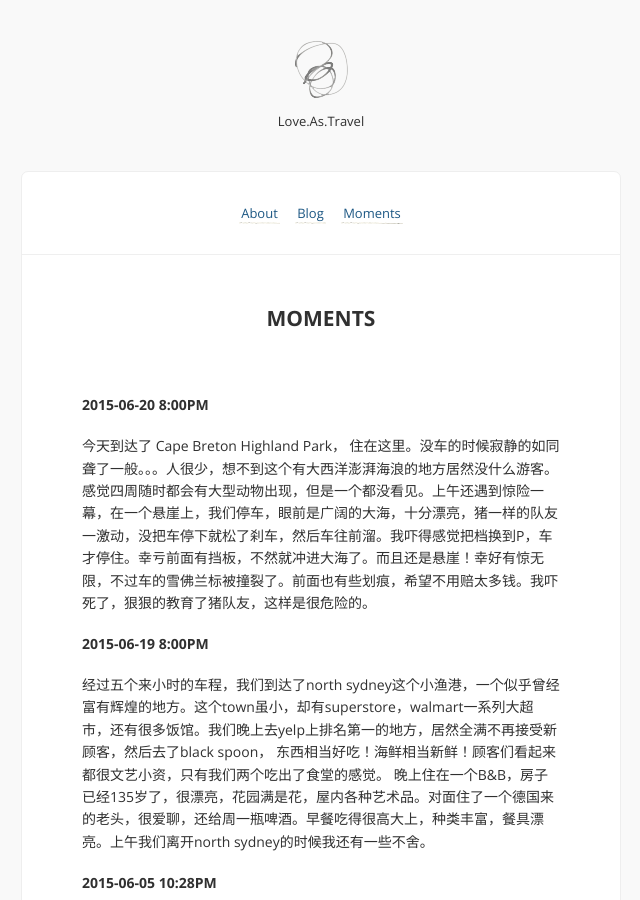
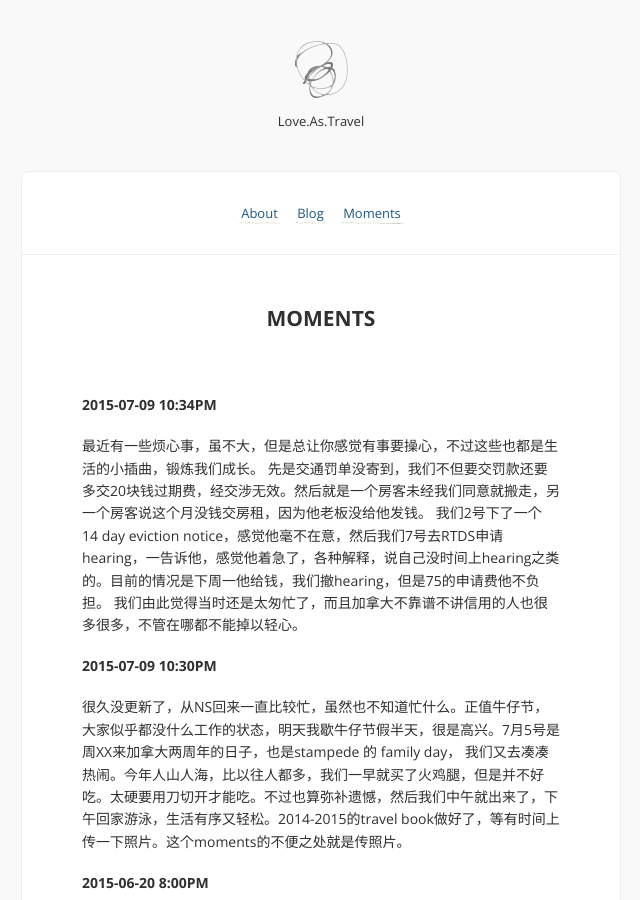
Before and after one commit to loveastravel/loveastravel.github.com, a Jekyll site: the page built from moments.md, in a window 1280 px wide and 900 px high. Shown: the whole window, without its empty margins (319-959 px from the left). Built offline with Jekyll 4.4.1, drawn with Linux system fonts in a browser that asks for light colours; Markdown is read by kramdown in place of the engine named in the settings; comment, search, counter and statistics services are not loaded; some of the changed text lies outside the part shown.

Commit message:
new moments

```diff
--- a/moments.md
+++ b/moments.md
@@ -2,11 +2,18 @@
 layout: page
 title: Moments
 ---
+####2015-07-09 10:34PM
+最近有一些烦心事，虽不大，但是总让你感觉有事要操心，不过这些也都是生活的小插曲，锻炼我们成长。 先是交通罚单没寄到，我们不但要交罚款还要多交20块钱过期费，经交涉无效。然后就是一个房客未经我们同意就搬走，另一个房客说这个月没钱交房租，因为他老板没给他发钱。 我们2号下了一个 14 day eviction notice，感觉他毫不在意，然后我们7号去RTDS申请hearing，一告诉他，感觉他着急了，各种解释，说自己没时间上hearing之类的。目前的情况是下周一他给钱，我们撤hearing，但是75的申请费他不负担。 我们由此觉得当时还是太匆忙了，而且加拿大不靠谱不讲信用的人也很多很多，不管在哪都不能掉以轻心。
+####2015-07-09 10:30PM
+很久没更新了，从NS回来一直比较忙，虽然也不知道忙什么。正值牛仔节，大家似乎都没什么工作的状态，明天我歇牛仔节假半天，很是高兴。7月5号是周XX来加拿大两周年的日子，也是stampede 的 family day， 我们又去凑凑热闹。今年人山人海，比以往人都多，我们一早就买了火鸡腿，但是并不好吃。太硬要用刀切开才能吃。不过也算弥补遗憾，然后我们中午就出来了，下午回家游泳，生活有序又轻松。2014-2015的travel book做好了，等有时间上传一下照片。这个moments的不便之处就是传照片。
 ####2015-06-20 8:00PM
 今天到达了 Cape Breton Highland Park， 住在这里。没车的时候寂静的如同聋了一般。。。人很少，想不到这个有大西洋澎湃海浪的地方居然没什么游客。 感觉四周随时都会有大型动物出现，但是一个都没看见。上午还遇到惊险一幕，在一个悬崖上，我们停车，眼前是广阔的大海，十分漂亮，猪一样的队友一激动，没把车停下就松了刹车，然后车往前溜。我吓得感觉把档换到P，车才停住。幸亏前面有挡板，不然就冲进大海了。而且还是悬崖！幸好有惊无限，不过车的雪佛兰标被撞裂了。前面也有些划痕，希望不用赔太多钱。我吓死了，狠狠的教育了猪队友，这样是很危险的。
 ####2015-06-19 8:00PM
 经过五个来小时的车程，我们到达了north sydney这个小渔港，一个似乎曾经富有辉煌的地方。这个town虽小，却有superstore，walmart一系列大超市，还有很多饭馆。我们晚上去yelp上排名第一的地方，居然全满不再接受新顾客，然后去了black spoon， 东西相当好吃！海鲜相当新鲜！顾客们看起来都很文艺小资，只有我们两个吃出了食堂的感觉。
 晚上住在一个B&B，房子已经135岁了，很漂亮，花园满是花，屋内各种艺术品。对面住了一个德国来的老头，很爱聊，还给周一瓶啤酒。早餐吃得很高大上，种类丰富，餐具漂亮。上午我们离开north sydney的时候我还有一些不舍。
+
+####2015-06-19 6:00PM
+我的高速首秀留在了Nova Scotia！ 还进行了人生中第一次高速超车！
 #### 2015-06-05 10:28PM
 我的课程很繁忙，下周六要考CELPIP！又没有准备，还有一个星期，为了全家人的幸福，我要抓紧了！
 #### 2015-06-05 10:27PM
```
